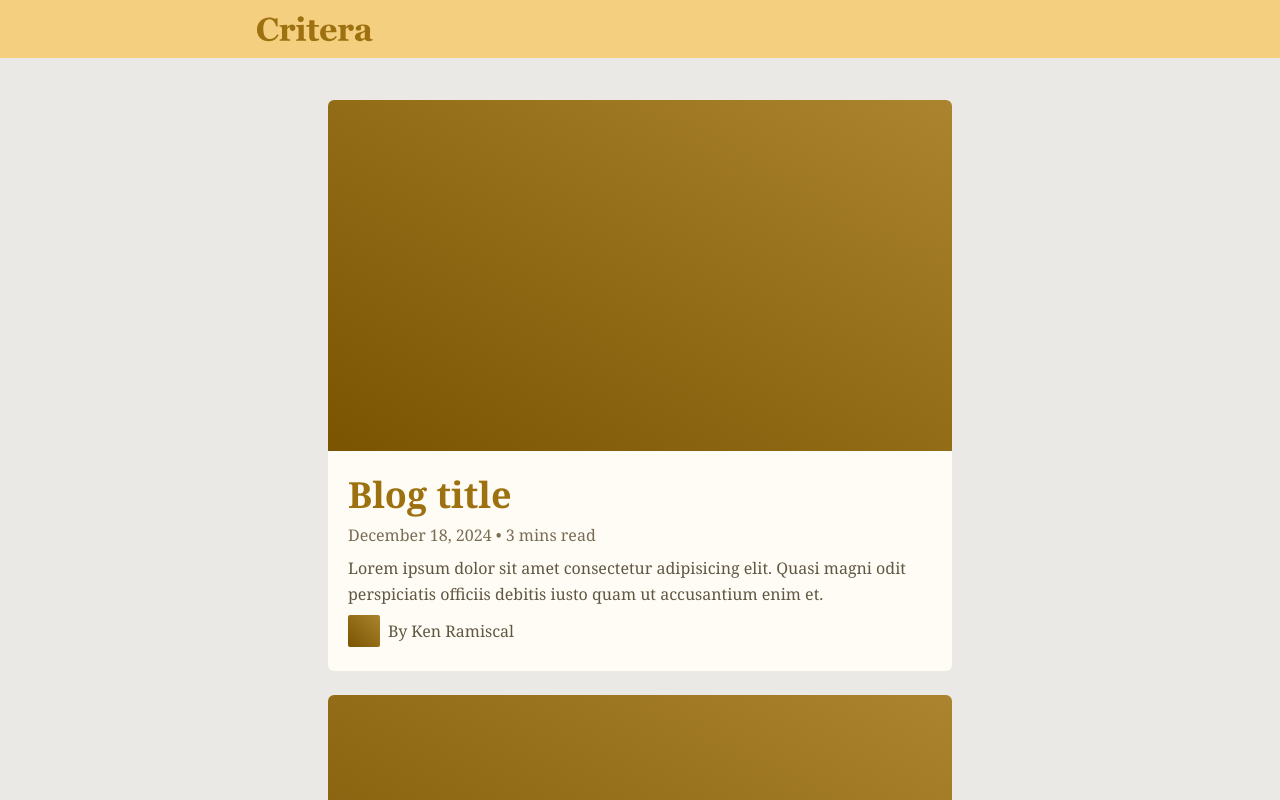
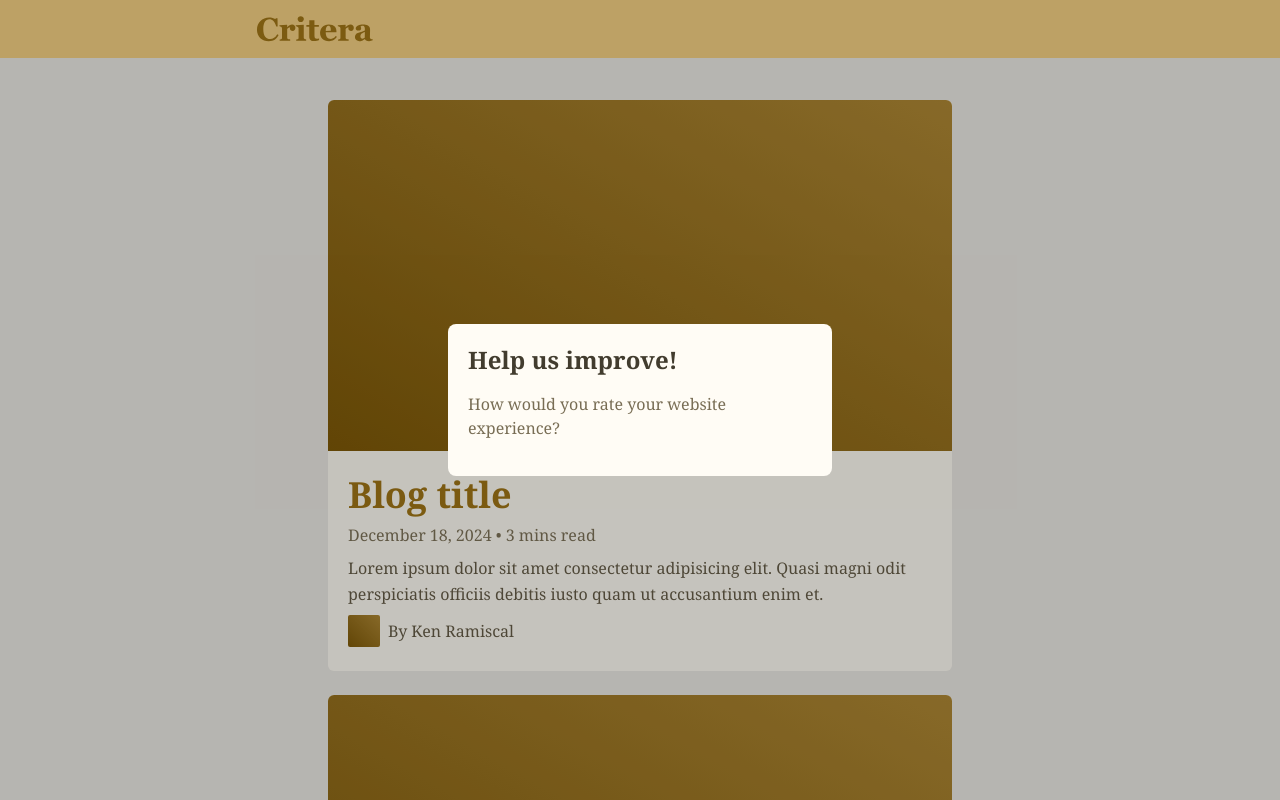
Before and after one commit to Kenramiscal1106/litera-blog, a SvelteKit app: page /blog in a window 1280 px wide. Shown: the top 800 px of the page. Built offline with nearby package versions, Linux system fonts and the light colour scheme.

Commit message:
rename source and add feedback modal component

```diff
--- a/src/routes/+layout.svelte
+++ b/src/routes/+layout.svelte
@@ -1,9 +1,10 @@
 <script lang="ts">
 	import { afterNavigate } from '$app/navigation';
-	import { nav } from '$lib/components/drawer.svelte';
+	import { nav } from '$lib/components/store.svelte';
 	import Menu from '$lib/components/Menu.svelte';
 	import Navbar from '$lib/components/Navbar.svelte';
 	import '../app.css';
+	import FeedbackModal from '$lib/components/FeedbackModal.svelte';
 	let { children } = $props();
 	afterNavigate(() => {
 		nav.closeMenu();
@@ -15,3 +16,4 @@
 	{@render children()}
 </main>
 <Menu />
+<FeedbackModal />
```
